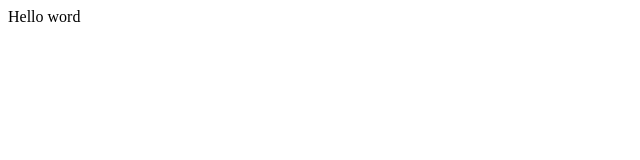
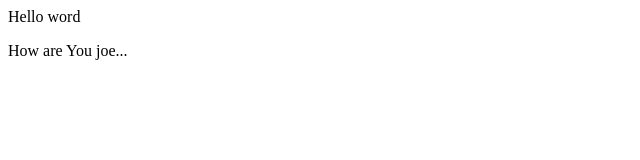
Before and after one commit to JoeDereje/first_repo, a plain HTML site: page index.html in a window 1280 px wide. Shown: the full height of the page, 0-640 px from the left. Drawn offline with Linux system fonts and the light colour scheme.

Commit message:
greetings

```diff
--- a/index.html
+++ b/index.html
@@ -2,4 +2,7 @@
     <p>
         Hello word
     </p>
+    <p>
+        How are You joe...
+    </p>
 </html>
```
